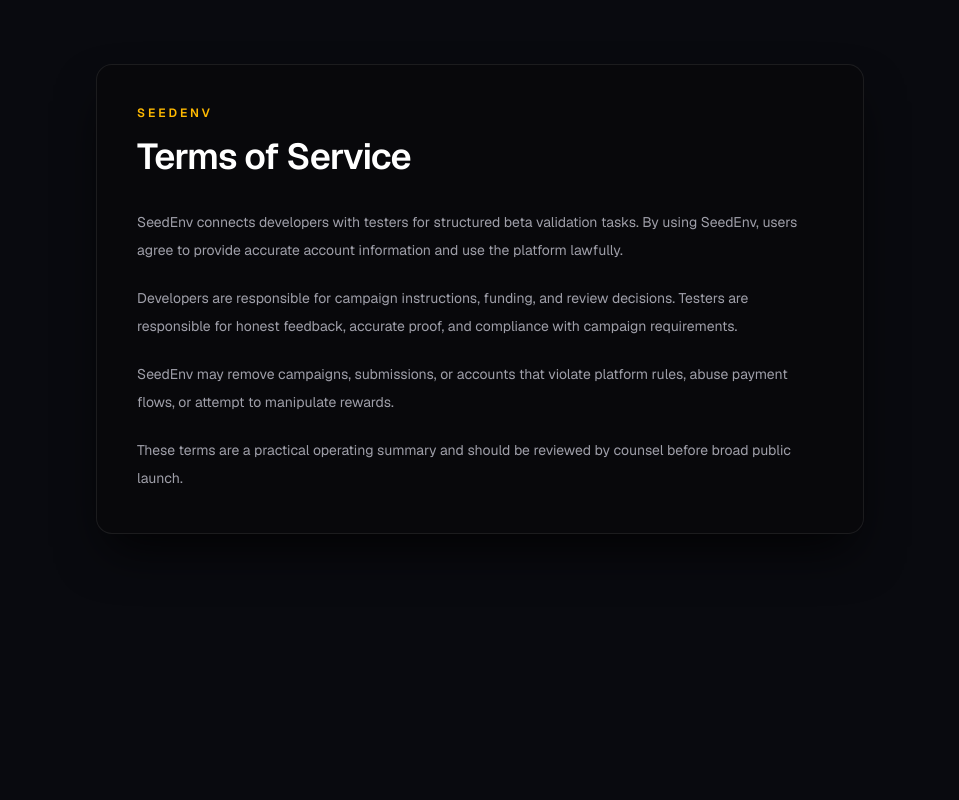
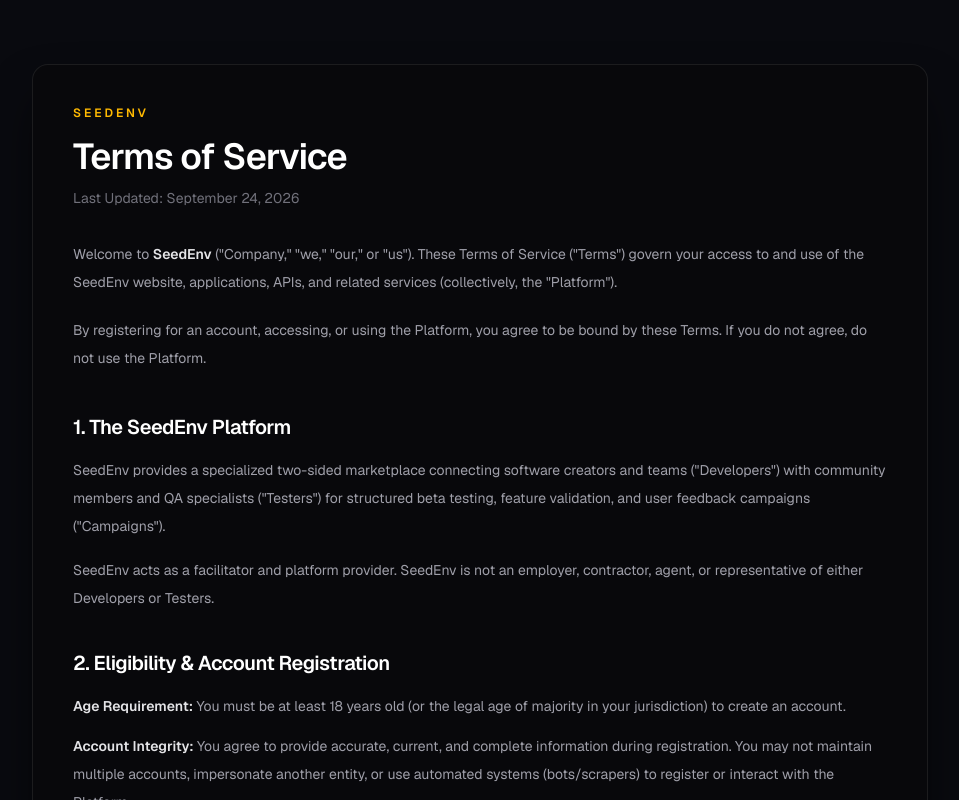
Before and after one commit to Teri-beri/seedenv, a Next.js app: page /terms in a window 1280 px wide. Shown: the top 800 px of the page, without its empty margins (160-1119 px from the left). Built offline with nearby package versions, Linux system fonts and the light colour scheme.

Commit message:
docs: update terms of service

```diff
--- a/app/terms/page.tsx
+++ b/app/terms/page.tsx
@@ -1,14 +1,108 @@
+const sections = [
+  {
+    title: "1. The SeedEnv Platform",
+    body: [
+      "SeedEnv provides a specialized two-sided marketplace connecting software creators and teams (\"Developers\") with community members and QA specialists (\"Testers\") for structured beta testing, feature validation, and user feedback campaigns (\"Campaigns\").",
+      "SeedEnv acts as a facilitator and platform provider. SeedEnv is not an employer, contractor, agent, or representative of either Developers or Testers.",
+    ],
+  },
+  {
+    title: "2. Eligibility & Account Registration",
+    bullets: [
+      { label: "Age Requirement", text: "You must be at least 18 years old (or the legal age of majority in your jurisdiction) to create an account." },
+      { label: "Account Integrity", text: "You agree to provide accurate, current, and complete information during registration. You may not maintain multiple accounts, impersonate another entity, or use automated systems (bots/scrapers) to register or interact with the Platform." },
+      { label: "Account Security", text: "You are responsible for safeguarding your credentials and for all activities that occur under your account. Notify us immediately if you suspect unauthorized access." },
+    ],
+  },
+  {
+    title: "3. Developer Terms & Obligations",
+    bullets: [
+      { label: "Campaign Rules & Instructions", text: "Developers are solely responsible for setting clear test criteria, device/environment requirements, instructions, and review benchmarks." },
+      { label: "App Safety & Compliance", text: "Software, builds, URLs, and test packages provided to Testers must be lawful, free from malicious code, spyware, or harmful payloads, and compliant with all third-party platform rules (e.g., Apple App Store, Google Play Store)." },
+      { label: "Funding & Reviews", text: "Developers must pre-fund or commit campaign rewards as required by the Platform. Campaign submissions must be reviewed in good faith and in a timely manner. Arbitrary rejections or bad-faith refusals to approve valid proof of completion violate these Terms and may result in immediate suspension." },
+    ],
+  },
+  {
+    title: "4. Tester Terms & Obligations",
+    bullets: [
+      { label: "Independent Status", text: "Testers participate in campaigns as independent third parties. Participation does not create an employment, partnership, or joint-venture relationship with SeedEnv or any Developer." },
+      { label: "Authenticity of Feedback", text: "All feedback, bug reports, logs, and completion proofs must be genuine, accurate, and produced by you on qualifying hardware/software. The use of emulators (unless explicitly permitted), fake screenshots, duplicate submissions, or synthetic AI-generated feedback is strictly prohibited." },
+      { label: "Confidentiality", text: "Pre-release software, unannounced features, and proprietary campaign details shared through SeedEnv are strictly confidential. You agree not to distribute, leak, screenshot, stream, or publicly discuss any beta build without express written consent from the Developer." },
+    ],
+  },
+  {
+    title: "5. Rewards, Fees, and Payouts",
+    bullets: [
+      { label: "Reward Eligibility", text: "Testers are only eligible for campaign rewards, bounties, or incentives upon meeting all verified requirements set by the Developer and approved under SeedEnv platform standards." },
+      { label: "Platform Fees", text: "SeedEnv may charge platform fees, processing fees, or commissions on campaign transactions. Any applicable fees will be disclosed prior to checkout or funding." },
+      { label: "Fraud & Chargebacks", text: "SeedEnv reserves the right to withhold, freeze, or reverse pending payouts, rewards, or wallet balances if fraudulent activity, manipulated submissions, or abusive payment chargebacks are detected." },
+      { label: "Taxes", text: "Users are solely responsible for determining and paying any applicable income, sales, or local taxes arising from payments or rewards received." },
+    ],
+  },
+  {
+    title: "6. Intellectual Property",
+    bullets: [
+      { label: "SeedEnv IP", text: "All branding, interfaces, code, designs, and content provided directly by SeedEnv remain the exclusive property of SeedEnv." },
+      { label: "Developer IP", text: "Developers retain full ownership of their software, applications, assets, and trade secrets." },
+      { label: "Feedback License", text: "By submitting feedback, issue reports, logs, or suggestions to a Campaign, Testers grant the respective Developer a non-exclusive, perpetual, worldwide, royalty-free license to use, incorporate, and implement that feedback into their products without further compensation beyond agreed campaign rewards." },
+    ],
+  },
+  {
+    title: "7. Prohibited Conduct",
+    body: ["You agree not to:"],
+    list: [
+      "Exploit, reverse-engineer, decompile, or tamper with the Platform or other users' beta builds.",
+      "Sybil attack or game the platform using automated tools, scripts, or multiple accounts.",
+      "Harass, threaten, or abuse other users or SeedEnv staff.",
+      "Circumvent the platform by attempting to solicit off-platform payments to avoid platform fees.",
+    ],
+  },
+  {
+    title: "8. Suspension & Termination",
+    body: ["We reserve the right to suspend or terminate your account and access to the Platform at our sole discretion, without prior notice, for conduct that violates these Terms, harms other users, or exposes SeedEnv to legal liability."],
+  },
+  {
+    title: "9. Disclaimers & Limitation of Liability",
+    bullets: [
+      { label: "As-Is Service", text: "The Platform is provided \"as is\" and \"as available\" without warranties of any kind, whether express or implied." },
+      { label: "Pre-Release Software Risk", text: "You acknowledge that beta software tested via the Platform is experimental and may contain bugs, crashes, or data-loss risks. SeedEnv is not liable for any system instability, device damage, or data loss resulting from installing third-party developer builds." },
+      { label: "Limitation of Liability", text: "To the maximum extent permitted by applicable law, SeedEnv shall not be liable for any indirect, incidental, punitive, or consequential damages, or any loss of profits, data, or goodwill arising out of or related to your use of the Platform." },
+    ],
+  },
+  {
+    title: "10. Governing Law & Dispute Resolution",
+    body: ["These Terms shall be governed by and construed in accordance with the laws of the State of Florida, United States, without regard to its conflict of law principles. Any legal action or proceeding arising under these Terms shall be brought exclusively in the state or federal courts located in Florida."],
+  },
+];
+
 export default function TermsPage() {
   return (
     <main className="min-h-screen bg-[#090A0F] px-4 py-16 text-white">
-      <article className="mx-auto max-w-3xl rounded-2xl border border-white/[0.08] bg-zinc-950/75 p-6 shadow-2xl shadow-black/80 sm:p-10">
+      <article className="mx-auto max-w-4xl rounded-2xl border border-white/[0.08] bg-zinc-950/75 p-6 shadow-2xl shadow-black/80 sm:p-10">
         <p className="text-xs font-semibold uppercase tracking-[0.24em] text-amber-400">SeedEnv</p>
         <h1 className="mt-4 text-4xl font-semibold tracking-tight">Terms of Service</h1>
+        <p className="mt-3 text-sm text-zinc-500">Last Updated: September 24, 2026</p>
+
         <div className="mt-8 space-y-5 text-sm leading-7 text-zinc-400">
-          <p>SeedEnv connects developers with testers for structured beta validation tasks. By using SeedEnv, users agree to provide accurate account information and use the platform lawfully.</p>
-          <p>Developers are responsible for campaign instructions, funding, and review decisions. Testers are responsible for honest feedback, accurate proof, and compliance with campaign requirements.</p>
-          <p>SeedEnv may remove campaigns, submissions, or accounts that violate platform rules, abuse payment flows, or attempt to manipulate rewards.</p>
-          <p>These terms are a practical operating summary and should be reviewed by counsel before broad public launch.</p>
+          <p>Welcome to <strong className="font-semibold text-zinc-200">SeedEnv</strong> (&quot;Company,&quot; &quot;we,&quot; &quot;our,&quot; or &quot;us&quot;). These Terms of Service (&quot;Terms&quot;) govern your access to and use of the SeedEnv website, applications, APIs, and related services (collectively, the &quot;Platform&quot;).</p>
+          <p>By registering for an account, accessing, or using the Platform, you agree to be bound by these Terms. If you do not agree, do not use the Platform.</p>
+        </div>
+
+        <div className="mt-10 space-y-9">
+          {sections.map((section) => (
+            <section key={section.title}>
+              <h2 className="text-xl font-semibold tracking-tight text-white">{section.title}</h2>
+              {section.body ? <div className="mt-4 space-y-4 text-sm leading-7 text-zinc-400">{section.body.map((paragraph) => <p key={paragraph}>{paragraph}</p>)}</div> : null}
+              {section.bullets ? <ul className="mt-4 space-y-3 text-sm leading-7 text-zinc-400">{section.bullets.map((item) => <li key={item.label}><strong className="font-semibold text-zinc-200">{item.label}:</strong> {item.text}</li>)}</ul> : null}
+              {section.list ? <ul className="mt-4 list-disc space-y-2 pl-5 text-sm leading-7 text-zinc-400">{section.list.map((item) => <li key={item}>{item}</li>)}</ul> : null}
+            </section>
+          ))}
+
+          <section>
+            <h2 className="text-xl font-semibold tracking-tight text-white">11. Contact Information</h2>
+            <p className="mt-4 text-sm leading-7 text-zinc-400">If you have questions about these Terms, please contact us at:</p>
+            <p className="mt-3 text-sm leading-7 text-zinc-400"><strong className="font-semibold text-zinc-200">Email:</strong> <a className="text-amber-400 transition-colors hover:text-amber-300" href="mailto:terimus@seedenv.com">terimus@seedenv.com</a></p>
+          </section>
         </div>
       </article>
     </main>
```
